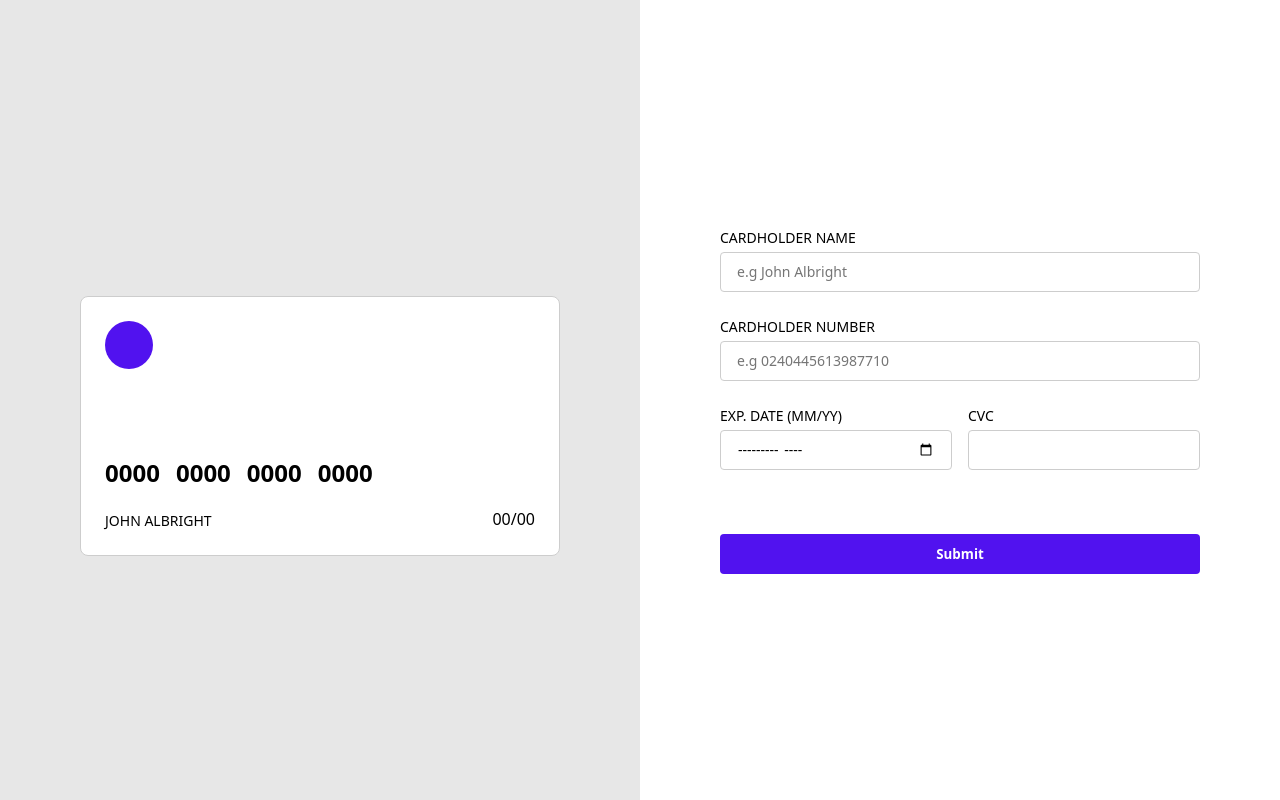
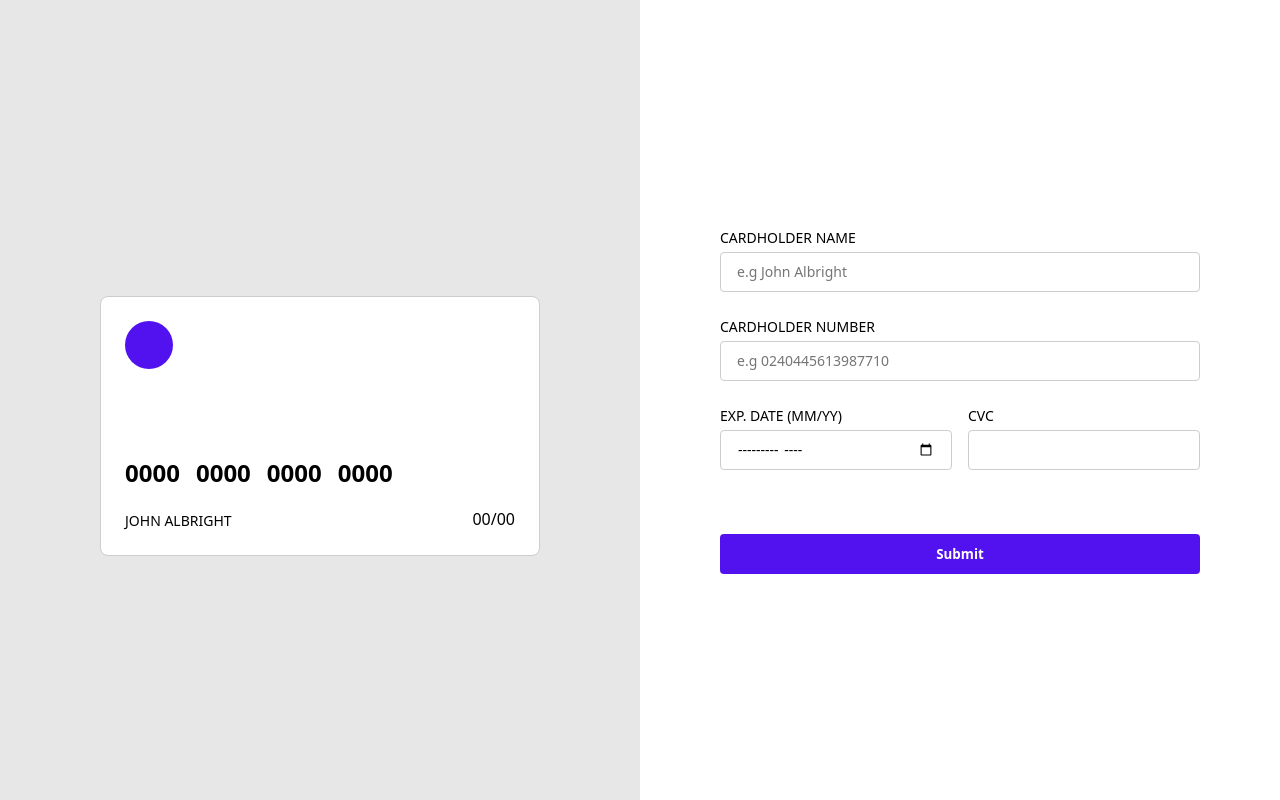
Before and after one commit to gzkdev/credit-card-checkout-prototype, a plain HTML site: page index.html in a window 1280 px wide. Drawn offline with Linux system fonts and the light colour scheme.

```diff
--- a/styles.css
+++ b/styles.css
@@ -38,7 +38,7 @@
 .card {
   position: relative;
   width: 90%;
-  max-width: 480px;
+  max-width: 440px;
   /* aspect-ratio: 16/9; */
   min-height: max(30vh, 260px);
   perspective: 1000px;
```
